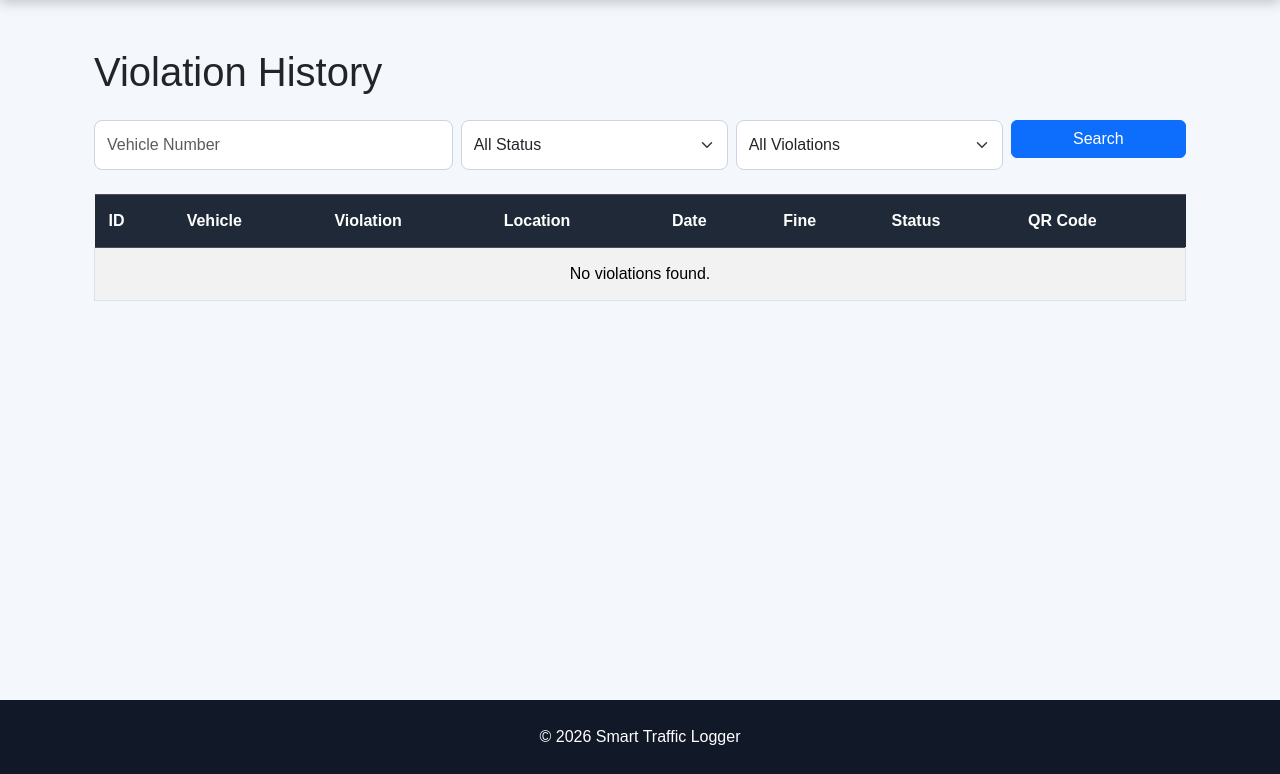
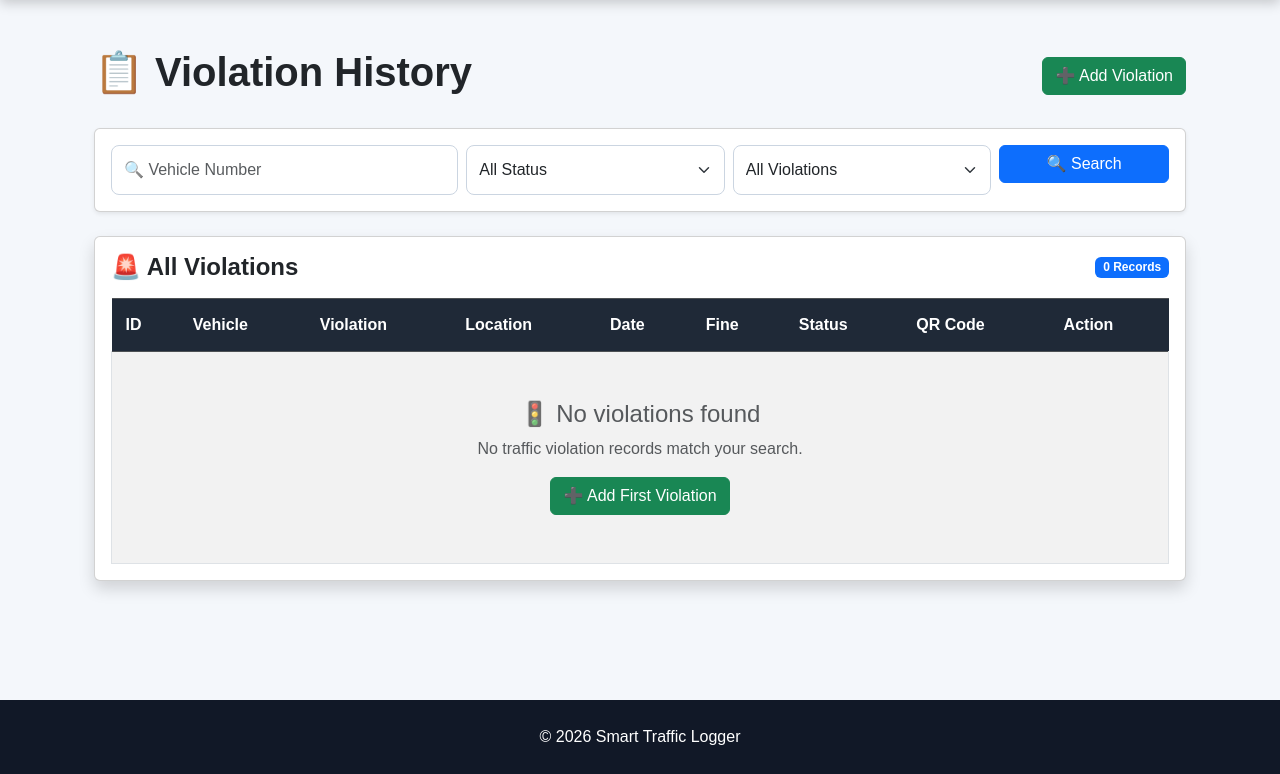
Before and after one commit to santhiyamuniyandi07/Smart-Traffic-Violation-Logger, a Flask app: page /history in a window 1280 px wide. Shown: the part 70-844 px from the top of the page. Run offline with Flask 3, Linux system fonts and the light colour scheme.

Commit message:
Update history.html

```diff
--- a/templates/history.html
+++ b/templates/history.html
@@ -4,18 +4,40 @@
 
 <div class="container mt-4">
 
-    <h1 class="mb-4">
-        Violation History
+    <!-- ============================= -->
+    <!-- PAGE TITLE -->
+    <!-- ============================= -->
+
+    <div class="d-flex justify-content-between align-items-center mb-4">
+
+        <h1 class="fw-bold">
+            📋 Violation History
         </h1>
+
+        <a
+            href="{{ url_for('add_violation') }}"
+            class="btn btn-success"
+        >
+            ➕ Add Violation
+        </a>
+
+    </div>
 
 
     <!-- ============================= -->
-    <!-- Search Form -->
+    <!-- SEARCH FORM -->
     <!-- ============================= -->
 
-    <form method="GET" action="{{ url_for('history') }}">
+    <div class="card shadow-sm mb-4">
 
-        <div class="row g-2 mb-4">
+        <div class="card-body">
+
+            <form
+                method="GET"
+                action="{{ url_for('history') }}"
+            >
+
+                <div class="row g-2">
 
                     <!-- Vehicle Number -->
 
@@ -25,7 +47,7 @@
                             type="text"
                             name="vehicle"
                             class="form-control"
-                    placeholder="Vehicle Number"
+                            placeholder="🔍 Vehicle Number"
                             value="{{ request.args.get('vehicle', '') }}"
                         >
 
@@ -51,7 +73,7 @@
                                     selected
                                 {% endif %}
                             >
-                        Paid
+                                ✓ Paid
                             </option>
 
                             <option
@@ -60,7 +82,7 @@
                                     selected
                                 {% endif %}
                             >
-                        Unpaid
+                                ⚠ Unpaid
                             </option>
 
                         </select>
@@ -87,7 +109,7 @@
                                     selected
                                 {% endif %}
                             >
-                        No Helmet
+                                🪖 No Helmet
                             </option>
 
                             <option
@@ -96,7 +118,7 @@
                                     selected
                                 {% endif %}
                             >
-                        Overspeeding
+                                🚗 Overspeeding
                             </option>
 
                             <option
@@ -105,7 +127,7 @@
                                     selected
                                 {% endif %}
                             >
-                        Signal Violation
+                                🚦 Signal Violation
                             </option>
 
                             <option
@@ -114,7 +136,7 @@
                                     selected
                                 {% endif %}
                             >
-                        No Seat Belt
+                                🪢 No Seat Belt
                             </option>
 
                             <option
@@ -123,7 +145,7 @@
                                     selected
                                 {% endif %}
                             >
-                        Drunk Driving
+                                🍺 Drunk Driving
                             </option>
 
                         </select>
@@ -139,7 +161,7 @@
                             type="submit"
                             class="btn btn-primary w-100"
                         >
-                    Search
+                            🔍 Search
                         </button>
 
                     </div>
@@ -148,14 +170,37 @@
 
             </form>
 
+        </div>
+
+    </div>
+
 
     <!-- ============================= -->
-    <!-- Violation Table -->
+    <!-- VIOLATION TABLE -->
     <!-- ============================= -->
+
+    <div class="card shadow">
+
+        <div class="card-body">
+
+            <div class="d-flex justify-content-between align-items-center mb-3">
+
+                <h4 class="fw-bold mb-0">
+                    🚨 All Violations
+                </h4>
+
+                <span class="badge bg-primary">
+                    {{ violations|length }} Records
+                </span>
+
+            </div>
+
 
             <div class="table-responsive">
 
-        <table class="table table-bordered table-striped align-middle">
+                <table class="table table-bordered table-striped table-hover align-middle">
+
+                    <!-- TABLE HEADER -->
 
                     <thead class="table-dark">
 
@@ -193,10 +238,16 @@
                                 QR Code
                             </th>
 
+                            <th>
+                                Action
+                            </th>
+
                         </tr>
 
                     </thead>
 
+
+                    <!-- TABLE BODY -->
 
                     <tbody>
 
@@ -206,60 +257,62 @@
 
                             <!-- ID -->
 
-                    <td>
-                        {{ v.id }}
+                            <td class="fw-bold">
+                                #{{ v.id }}
                             </td>
 
 
-                    <!-- Vehicle -->
+                            <!-- VEHICLE -->
 
-                    <td>
+                            <td class="fw-bold">
                                 {{ v.vehicle_number }}
                             </td>
 
 
-                    <!-- Violation -->
+                            <!-- VIOLATION -->
 
                             <td>
                                 {{ v.violation_type }}
                             </td>
 
 
-                    <!-- Location -->
+                            <!-- LOCATION -->
 
                             <td>
                                 {{ v.location }}
                             </td>
 
 
-                    <!-- Date -->
+                            <!-- DATE -->
 
                             <td>
                                 {{ v.date }}
                             </td>
 
 
-                    <!-- Fine -->
+                            <!-- FINE -->
 
-                    <td>
-                        ₹{{ v.fine_amount }}
+                            <td class="fw-bold text-danger">
+
+                                ₹{{ "%.2f"|format(v.fine_amount) }}
+
                             </td>
 
 
-                    <!-- Status -->
+                            <!-- STATUS -->
 
                             <td>
 
                                 {% if v.status == "Paid" %}
 
                                     <span class="badge bg-success">
-                                Paid
+                                        ✓ PAID
                                     </span>
 
                                 {% else %}
 
                                     <span class="badge bg-danger">
-                                Unpaid
+                                        ⚠ UNPAID
                                     </span>
 
                                 {% endif %}
@@ -269,17 +322,45 @@
 
                             <!-- QR CODE -->
 
-                    <td>
+                            <td class="text-center">
 
                                 <img
                                     src="{{ url_for(
                                         'static',
                                         filename='qr_codes/violation_' ~ v.id ~ '.png'
                                     ) }}"
-                            alt="QR Code"
+                                    alt="Violation QR Code"
                                     width="80"
                                     height="80"
+                                    class="border rounded p-1 bg-white"
                                 >
+
+                            </td>
+
+
+                            <!-- DELETE -->
+
+                            <td class="text-center">
+
+                                <form
+                                    action="{{ url_for(
+                                        'delete_violation',
+                                        id=v.id
+                                    ) }}"
+                                    method="POST"
+                                    onsubmit="return confirm(
+                                        'Are you sure you want to delete this violation?'
+                                    );"
+                                >
+
+                                    <button
+                                        type="submit"
+                                        class="btn btn-danger btn-sm"
+                                    >
+                                        🗑️ Delete
+                                    </button>
+
+                                </form>
 
                             </td>
 
@@ -287,13 +368,31 @@
 
                         {% else %}
 
+                        <!-- NO DATA -->
+
                         <tr>
 
                             <td
-                        colspan="8"
-                        class="text-center"
+                                colspan="9"
+                                class="text-center py-5"
                             >
-                        No violations found.
+
+                                <h4 class="text-muted">
+                                    🚦 No violations found
+                                </h4>
+
+                                <p class="text-muted">
+                                    No traffic violation records
+                                    match your search.
+                                </p>
+
+                                <a
+                                    href="{{ url_for('add_violation') }}"
+                                    class="btn btn-success"
+                                >
+                                    ➕ Add First Violation
+                                </a>
+
                             </td>
 
                         </tr>
@@ -308,4 +407,26 @@
 
         </div>
 
+    </div>
+
+</div>
+
+
+<!-- ============================= -->
+<!-- DELETE CONFIRMATION -->
+<!-- ============================= -->
+
+<script>
+
+function confirmDelete() {
+
+    return confirm(
+        "⚠️ Are you sure you want to delete this violation?\n\n" +
+        "This action cannot be undone."
+    );
+
+}
+
+</script>
+
 {% endblock %}
```
Lines whose indentation alone changed are shown as unchanged.
